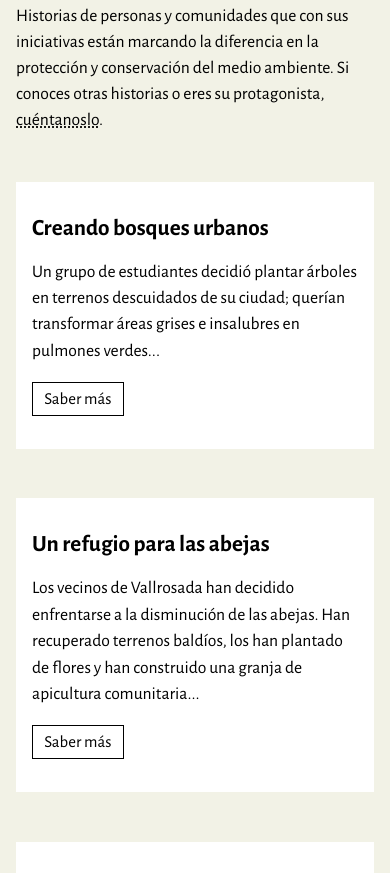
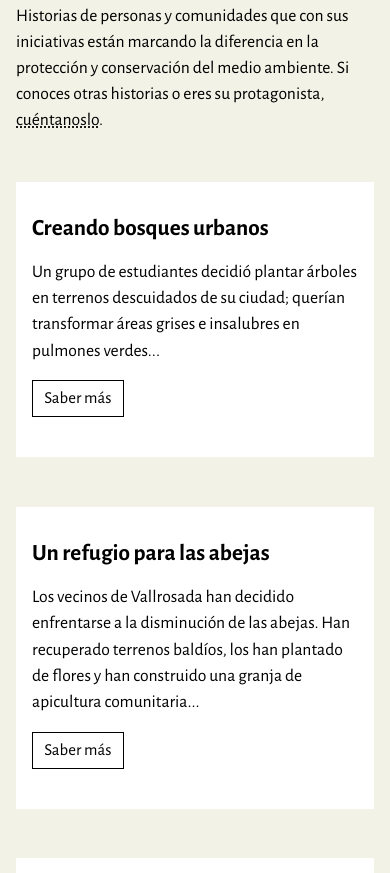
Before and after one commit to DanielRamosAcosta/hyc-pec3, a website: page index.html in a window 390 px wide. Shown: the part 1604-2477 px from the top of the page. Drawn offline with nearby package versions, Linux system fonts and the light colour scheme.

Commit message:
tablet done

```diff
--- a/css/estilos.css
+++ b/css/estilos.css
@@ -340,6 +340,8 @@ button {
   > article {
     background: var(--color-light);
     padding: 2rem 1rem 2.5rem;
+    display: flex;
+    flex-direction: column;
 
     h3 {
       font-size: 1.45rem;
@@ -351,13 +353,17 @@ button {
 
     p {
       line-height: 1.5;
-      margin-bottom: 1.6rem;
+      margin-bottom: 1rem;
+    }
+
+    .button {
+      margin-top: auto;
     }
   }
 }
 
 main {
-  margin-bottom: 7rem;
+  margin-bottom: 6.7rem;
 }
 
 .container {
```
